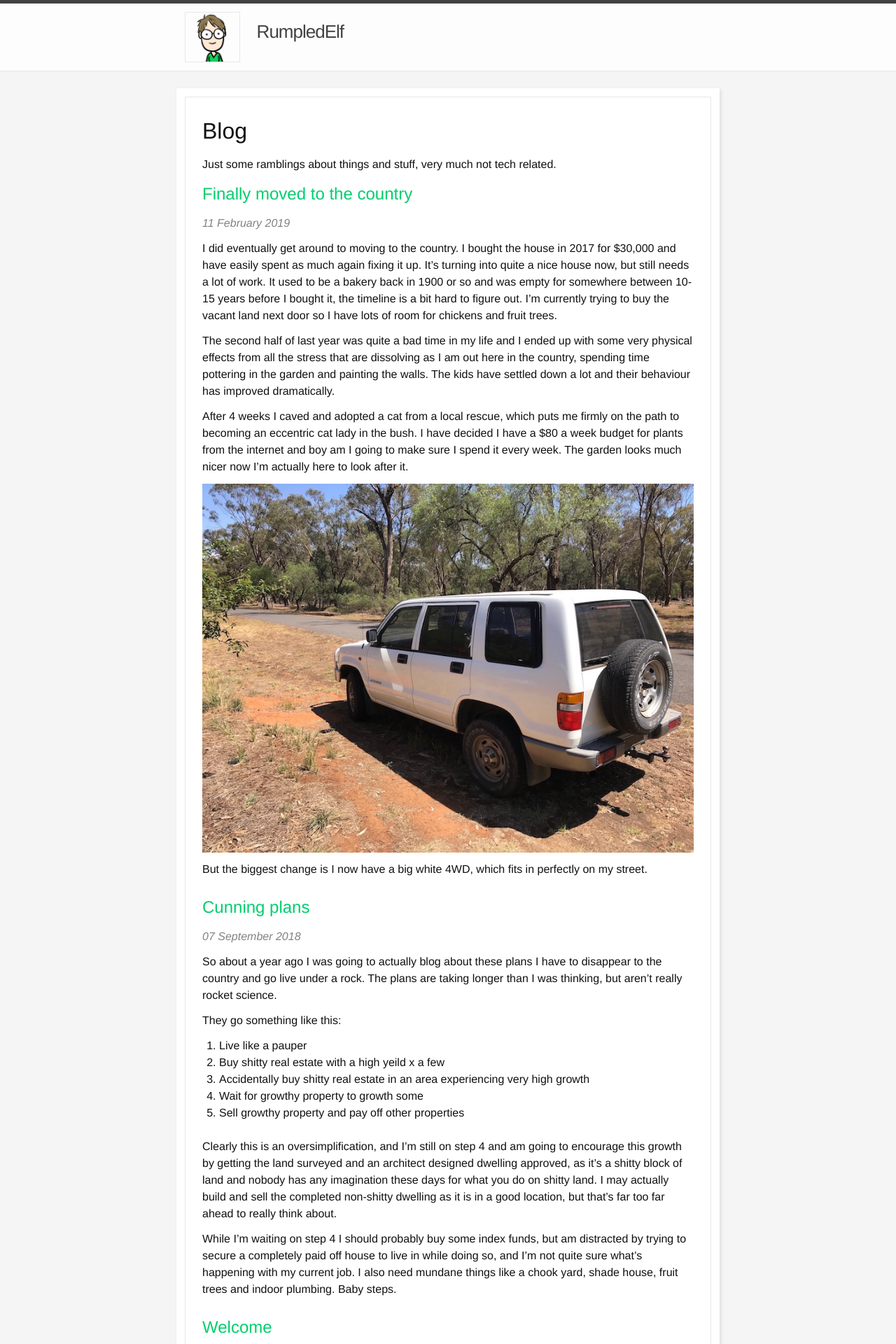
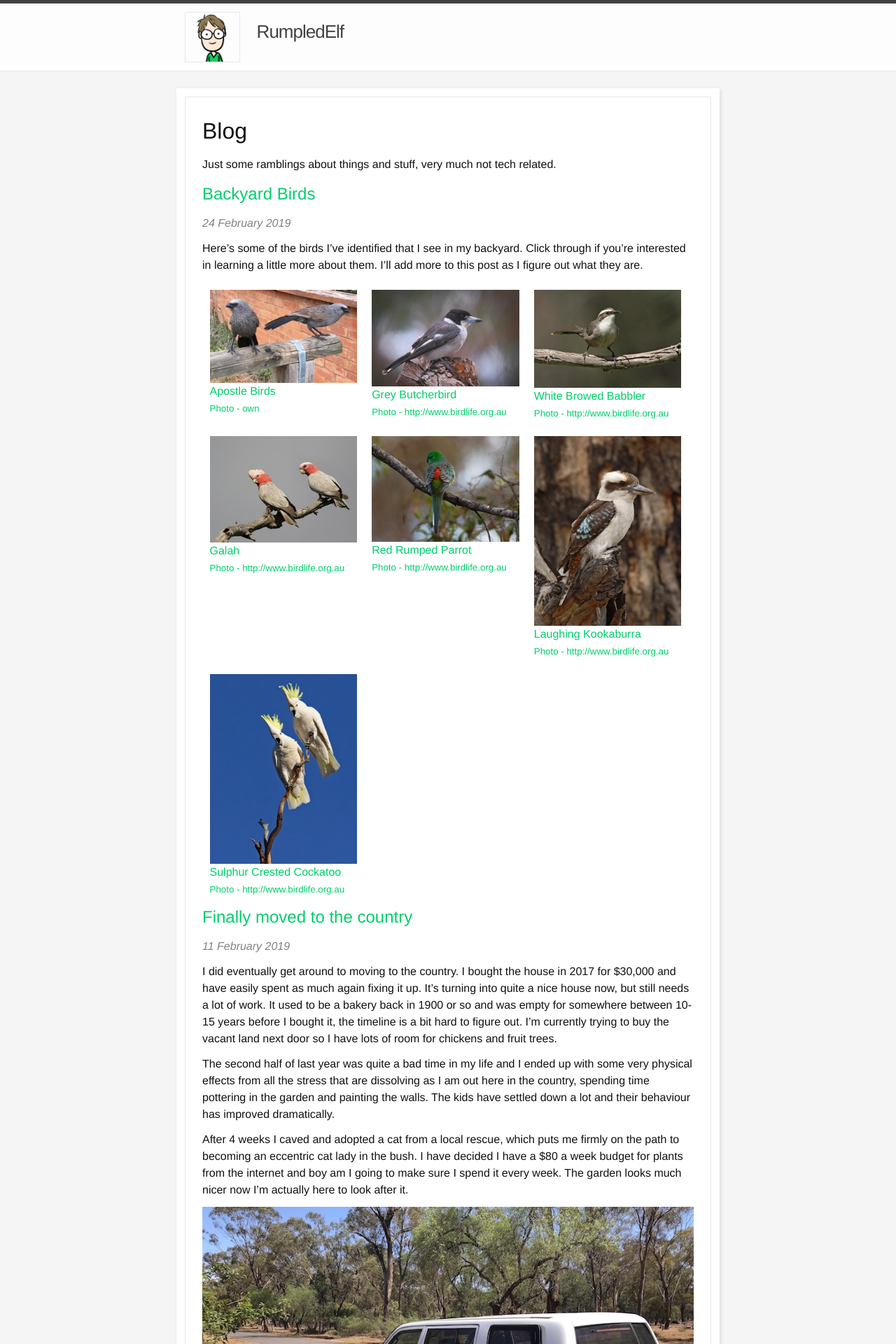
Before and after one commit to rumpledelf/rumpedelf, a Jekyll site: the page built from blog.html, in a window 1280 px wide. Shown: the top 1920 px of the page at 70% size. Built offline with Jekyll 4.4.1, drawn with Linux system fonts in a browser that asks for light colours.

Commit message:
New blog post

```diff
--- a/_posts/2019-02-12-finally-moved.markdown
+++ b/_posts/2019-02-12-finally-moved.markdown
@@ -10,6 +10,6 @@ The second half of last year was quite a bad time in my life and I ended up with
 
 After 4 weeks I caved and adopted a cat from a local rescue, which puts me firmly on the path to becoming an eccentric cat lady in the bush. I have decided I have a $80 a week budget for plants from the internet and boy am I going to make sure I spend it every week. The garden looks much nicer now I'm actually here to look after it.
 
-<img src="/bushcar.jpg">
+<img src="/images/bushcar.jpg">
 
 But the biggest change is I now have a big white 4WD, which fits in perfectly on my street.
--- /dev/null
+++ b/_posts/2019-02-25-backyard-birds.markdown
@@ -0,0 +1,43 @@
+---
+layout: post
+title:  Backyard Birds
+date:   2019-02-25 10:39:42 +1100
+---
+
+Here's some of the birds I've identified that I see in my backyard. Click through if you're interested in learning a little more about them. I'll add more to this post as I figure out what they are.
+
+<div class="thirds">
+<a href="http://www.birdlife.org.au/bird-profile/apostlebird"><img src="/images/apostlebird.jpg">
+Apostle Birds<br/>
+<small>Photo - own</small></a>
+</div>
+<div class="thirds">
+<a href="http://www.birdlife.org.au/bird-profile/grey-butcherbird"><img src="/images/greybutcherbird.jpg">
+Grey Butcherbird<br/>
+<small>Photo - http://www.birdlife.org.au</small></a>
+</div>
+<div class="thirds">
+<a href="http://www.birdlife.org.au/bird-profile/white-browed-babbler"><img src="/images/whitebrowedbabbler.jpg">
+White Browed Babbler<br/>
+<small>Photo - http://www.birdlife.org.au</small></a>
+</div>
+<div class="thirds">
+<a href="http://www.birdlife.org.au/bird-profile/galah"><img src="/images/galah.jpg">
+Galah<br/>
+<small>Photo - http://www.birdlife.org.au</small></a>
+</div>
+<div class="thirds">
+<a href="http://www.birdlife.org.au/bird-profile/red-rumped-parrot"><img src="/images/redrumpedparrot.jpg">
+Red Rumped Parrot<br/>
+<small>Photo - http://www.birdlife.org.au</small></a>
+</div>
+<div class="thirds">
+<a href="http://www.birdlife.org.au/bird-profile/laughing-kookaburra"><img src="/images/kookaburra.jpg">
+Laughing Kookaburra<br/>
+<small>Photo - http://www.birdlife.org.au</small></a>
+</div>
+<div class="thirds">
+<a href="http://www.birdlife.org.au/bird-profile/sulphur-crested-cockatoo"><img src="/images/sulphurcrest.jpg">
+Sulphur Crested Cockatoo<br/>
+<small>Photo - http://www.birdlife.org.au</small></a>
+</div>
--- a/_sass/_layout.scss
+++ b/_sass/_layout.scss
@@ -152,6 +152,7 @@
 
     > li {
         margin-bottom: $spacing-unit;
+        clear: both;
     }
 }
 
@@ -245,3 +246,11 @@ ul.contact-list {
     }
   }
 }
+
+.thirds {
+    @media (min-width: 512px) {
+        width: 30%;
+        float: left;
+        margin: 1.5%;
+    }
+}
```
Also changed, not shown: images/apostlebird.jpg (added), images/bushcar.jpg (renamed from bushcar.jpg), images/galah.jpg (added), images/greybutcherbird.jpg (added), images/kookaburra.jpg (added), images/redrumpedparrot.jpg (added), images/sulphurcrest.jpg (added), images/whitebrowedbabbler.jpg (added).
